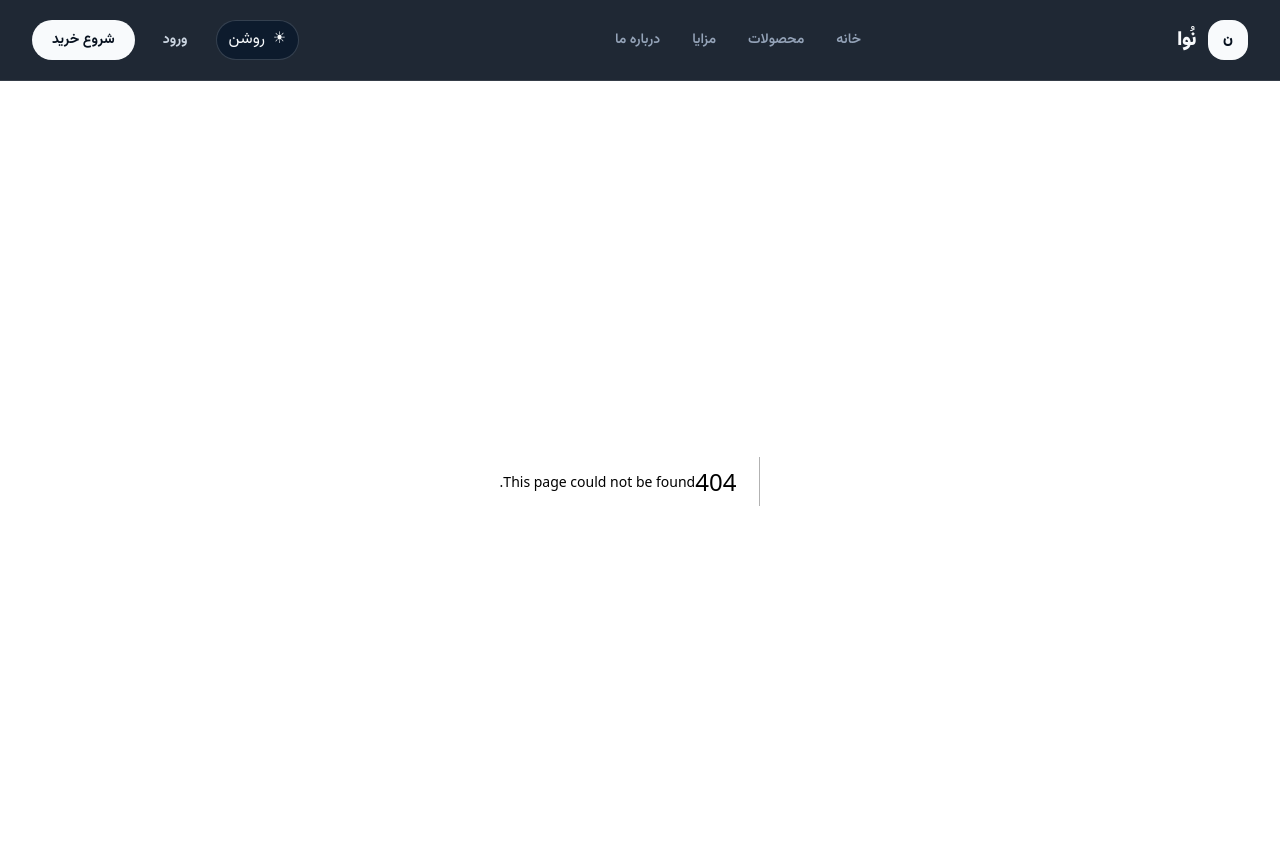
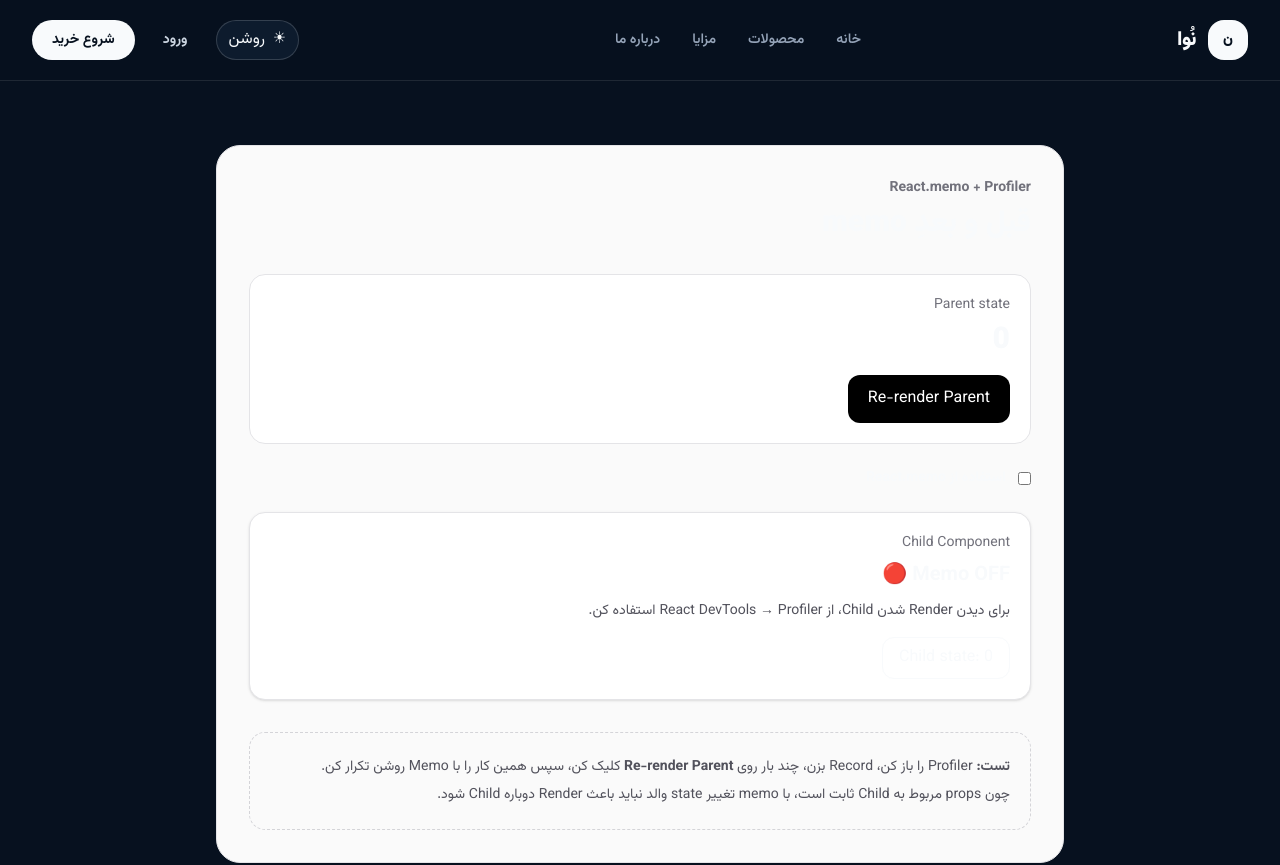
Before and after one commit to rouzbehtondkar/nextjs, a Next.js app: page /memo-demo in a window 1280 px wide. Before the commit this address had no page. Shown: the top 865 px of the page. Built offline with nearby package versions, Linux system fonts and the light colour scheme.

Commit message:
feat: add memo profiler demo page

```diff
--- /dev/null
+++ b/app/memo-demo/page.tsx
@@ -0,0 +1,5 @@
+import MemoProfilerDemo from "./MemoProfilerDemo";
+
+export default function MemoDemoPage() {
+  return <MemoProfilerDemo />;
+}
```
